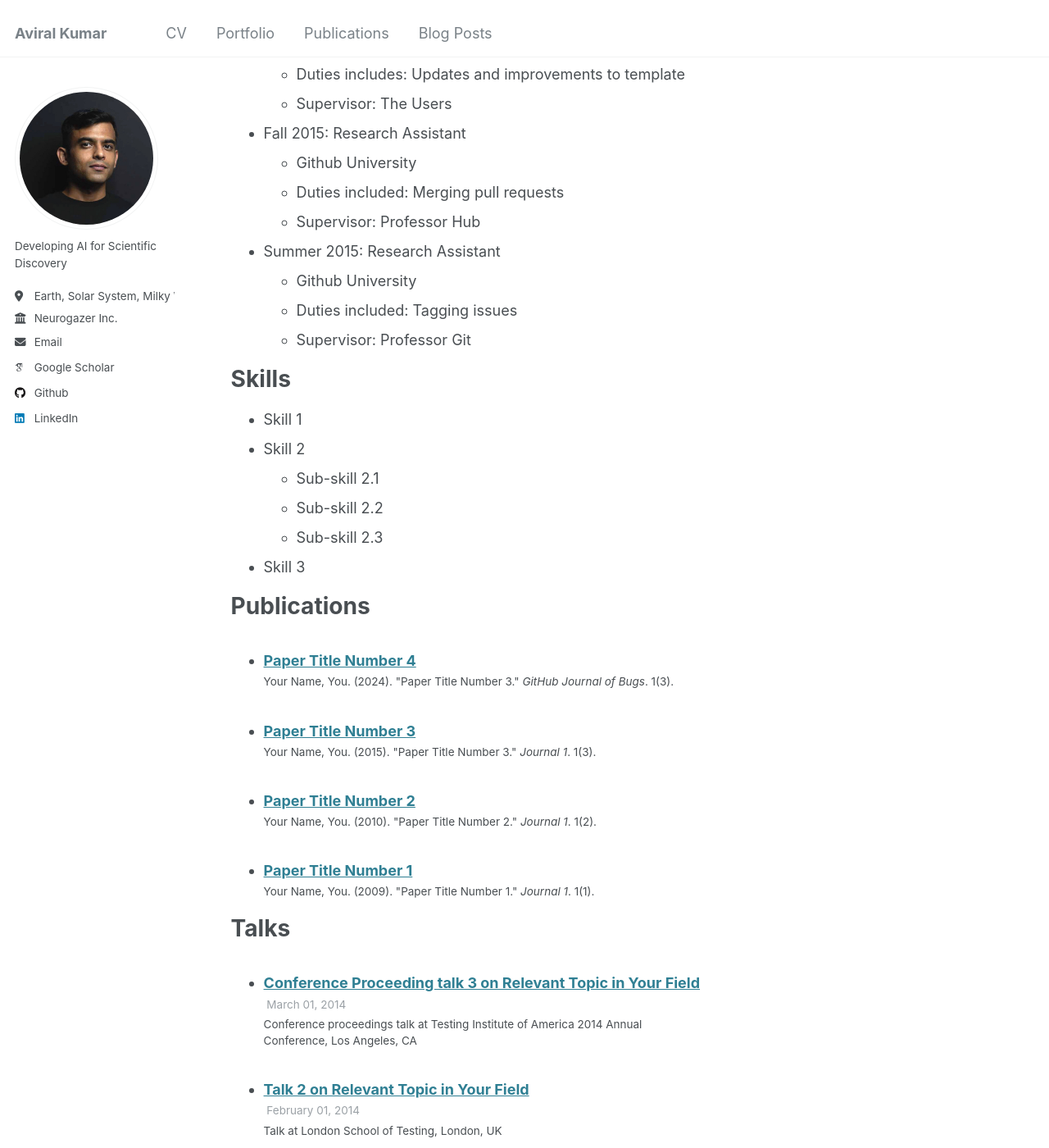
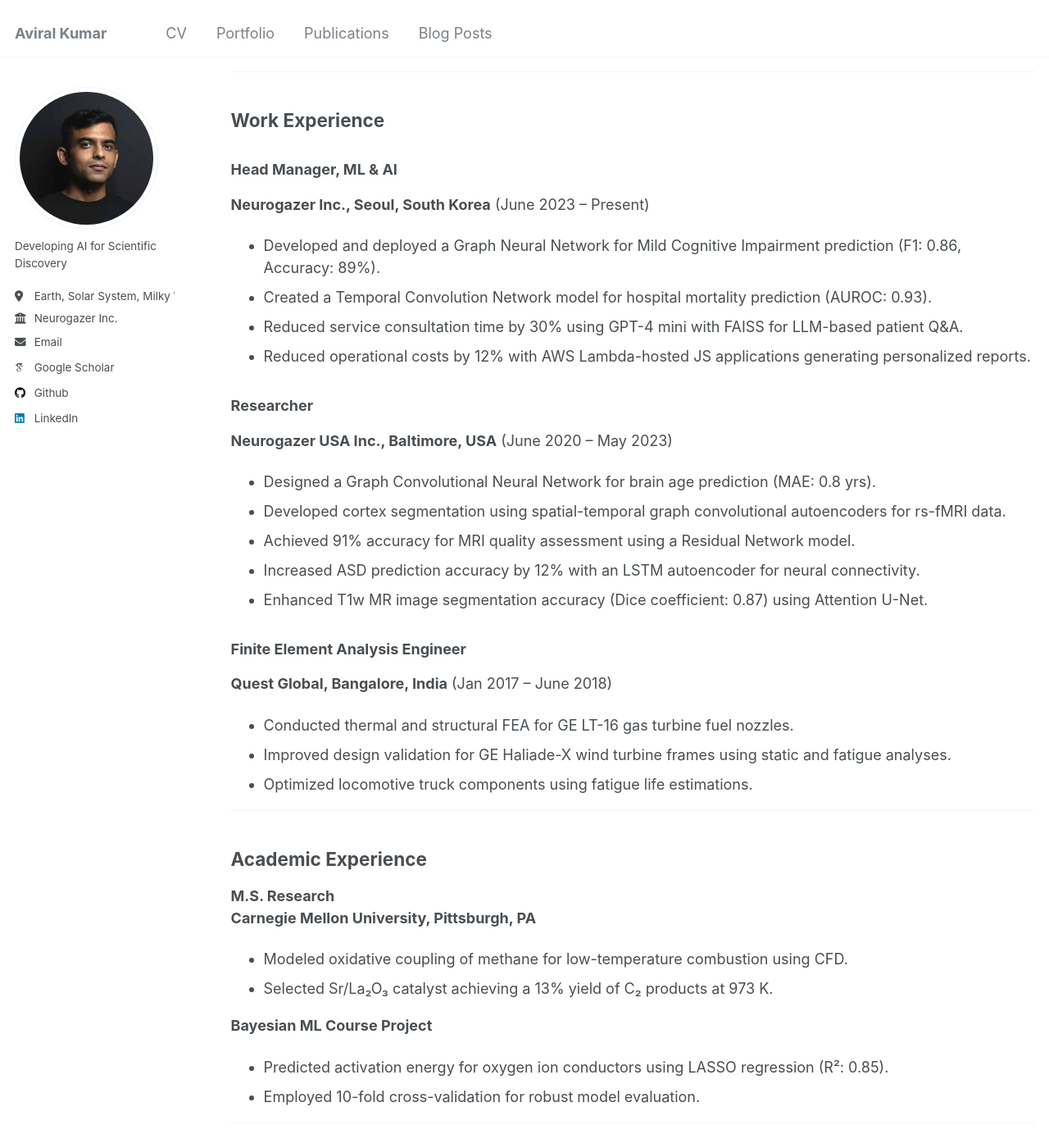
Before and after one commit to kumar-aviral/kumar-aviral.github.io, a Jekyll site: the page built from _pages/cv.md, in a window 1280 px wide and 1400 px high, scrolled down 364 px. Shown: the whole window at 82% size. Built offline with Jekyll 4.4.1, drawn with Linux system fonts in a browser that asks for light colours; some web fonts are replaced; some of the changed text lies outside the part shown.

Commit message:
Update cv.md

```diff
--- a/_pages/cv.md
+++ b/_pages/cv.md
@@ -9,56 +9,86 @@ redirect_from:
 
 {% include base_path %}
 
-Education
-======
-* Ph.D in Version Control Theory, GitHub University, 2018 (expected)
-* M.S. in Jekyll, GitHub University, 2014
-* B.S. in GitHub, GitHub University, 2012
+## **Education**
+**Master of Science in Mechanical Engineering – Research**
+Carnegie Mellon University, Pittsburgh (2018 – 2020)
+- Relevant Courses: ML & AI for Engineers, Bayesian Machine Learning, Deep Learning, Engineering Optimization
 
-Work experience
-======
-* Spring 2024: Academic Pages Collaborator
-  * Github University
-  * Duties includes: Updates and improvements to template
-  * Supervisor: The Users
+**Bachelor of Engineering in Mechanical Engineering**
+PES Institute of Technology, India (2012 – 2016)
 
-* Fall 2015: Research Assistant
-  * Github University
-  * Duties included: Merging pull requests
-  * Supervisor: Professor Hub
+---
 
-* Summer 2015: Research Assistant
-  * Github University
-  * Duties included: Tagging issues
-  * Supervisor: Professor Git
+## **Work Experience**
 
-Skills
-======
-* Skill 1
-* Skill 2
-  * Sub-skill 2.1
-  * Sub-skill 2.2
-  * Sub-skill 2.3
-* Skill 3
+### **Head Manager, ML & AI**
+**Neurogazer Inc., Seoul, South Korea** (June 2023 – Present)
+- Developed and deployed a Graph Neural Network for Mild Cognitive Impairment prediction (F1: 0.86, Accuracy: 89%).
+- Created a Temporal Convolution Network model for hospital mortality prediction (AUROC: 0.93).
+- Reduced service consultation time by 30% using GPT-4 mini with FAISS for LLM-based patient Q&A.
+- Reduced operational costs by 12% with AWS Lambda-hosted JS applications generating personalized reports.
 
-Publications
-======
-  <ul>{% for post in site.publications reversed %}
-    {% include archive-single-cv.html %}
-  {% endfor %}</ul>
+### **Researcher**
+**Neurogazer USA Inc., Baltimore, USA** (June 2020 – May 2023)
+- Designed a Graph Convolutional Neural Network for brain age prediction (MAE: 0.8 yrs).
+- Developed cortex segmentation using spatial-temporal graph convolutional autoencoders for rs-fMRI data.
+- Achieved 91% accuracy for MRI quality assessment using a Residual Network model.
+- Increased ASD prediction accuracy by 12% with an LSTM autoencoder for neural connectivity.
+- Enhanced T1w MR image segmentation accuracy (Dice coefficient: 0.87) using Attention U-Net.
 
-Talks
-======
-  <ul>{% for post in site.talks reversed %}
-    {% include archive-single-talk-cv.html  %}
-  {% endfor %}</ul>
+### **Finite Element Analysis Engineer**
+**Quest Global, Bangalore, India** (Jan 2017 – June 2018)
+- Conducted thermal and structural FEA for GE LT-16 gas turbine fuel nozzles.
+- Improved design validation for GE Haliade-X wind turbine frames using static and fatigue analyses.
+- Optimized locomotive truck components using fatigue life estimations.
 
-Teaching
-======
-  <ul>{% for post in site.teaching reversed %}
-    {% include archive-single-cv.html %}
-  {% endfor %}</ul>
+---
 
-Service and leadership
-======
-* Currently signed in to 43 different slack teams
+## **Academic Experience**
+
+**M.S. Research**
+**Carnegie Mellon University, Pittsburgh, PA**
+- Modeled oxidative coupling of methane for low-temperature combustion using CFD.
+- Selected Sr/La₂O₃ catalyst achieving a 13% yield of C₂ products at 973 K.
+
+**Bayesian ML Course Project**
+- Predicted activation energy for oxygen ion conductors using LASSO regression (R²: 0.85).
+- Employed 10-fold cross-validation for robust model evaluation.
+
+---
+
+## **Skills**
+
+### **Programming**
+- Python (Pandas, NumPy, SciPy, boto3, Django, Flask, FastAPI), Bash, R, SQL, JavaScript, C++
+
+### **Machine Learning**
+- Decision Trees, Ensemble Methods, CNNs, Graph Neural Networks, SVMs, RNNs, Transformers, Autoencoders
+
+### **ML Tools**
+- scikit-learn, PyTorch, TensorFlow, Transformers, AutoGluon
+
+### **Data Management & Infrastructure**
+- AWS (SageMaker, Lambda, EC2, S3), GCP, Redis, Terraform
+
+### **Other Technical Skills**
+- Git, Docker, Jenkins, Jupyter
+
+---
+
+## **Publications**
+1. Bero, J., Kumar, A., et al. (2023). Coordinated anatomical and functional variability in the human brain during adolescence. *Human Brain Mapping*.
+2. Wadkar, C., Kumar, A., et al. (2023). Computational study on oxidative coupling of methane. *Industrial & Engineering Chemistry Research*.
+
+---
+
+## **Certifications**
+- Machine Learning Specialization (Coursera)
+- Advanced Learning Algorithms (Coursera)
+- Algorithmic Toolbox – University of California San Diego
+- Databases and SQL for Data Science – IBM
+
+---
+
+## **Conferences**
+- Represented Neurogazer at the Society for Neuroscience (SFN) Annual Meeting 2022 in San Diego, CA.
```
